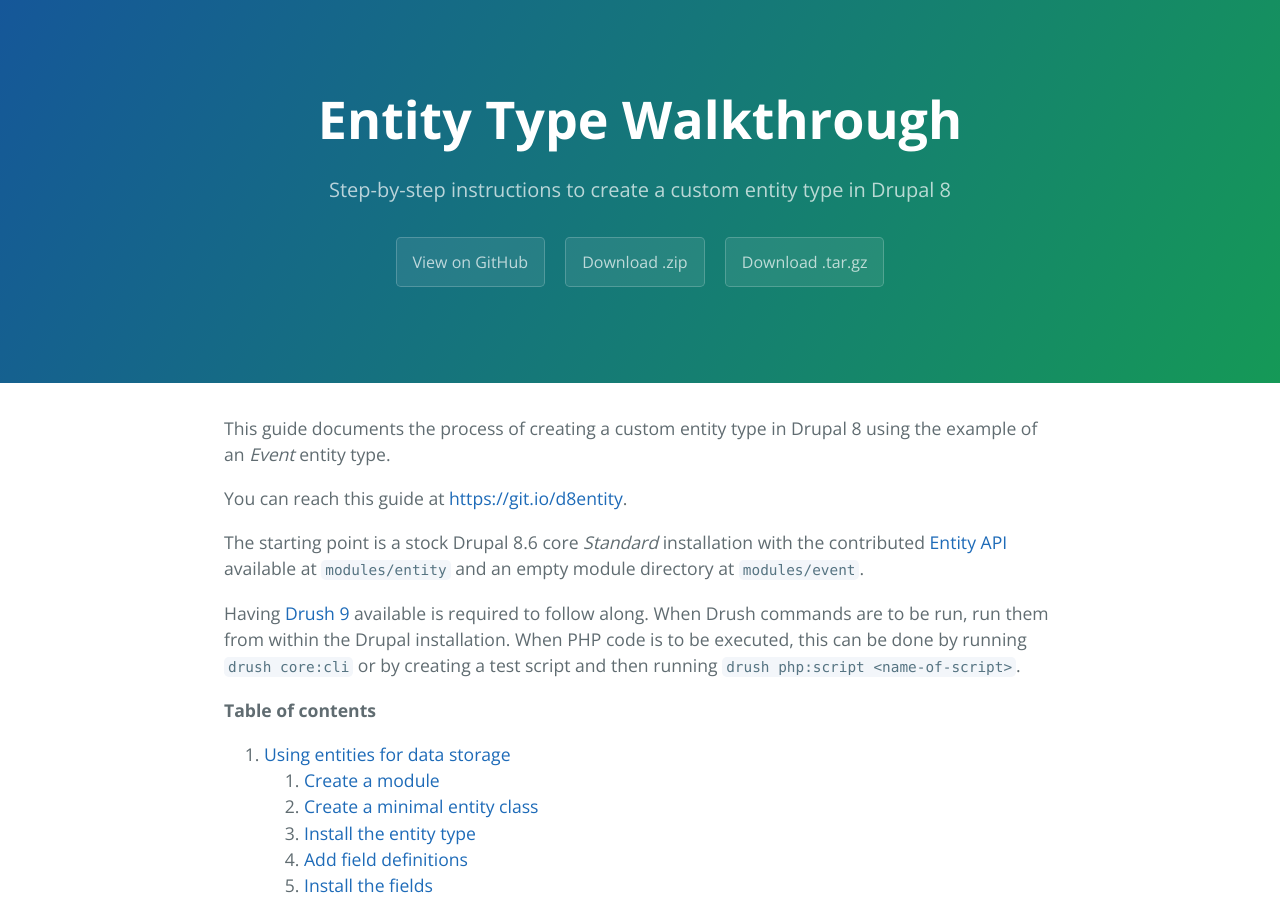
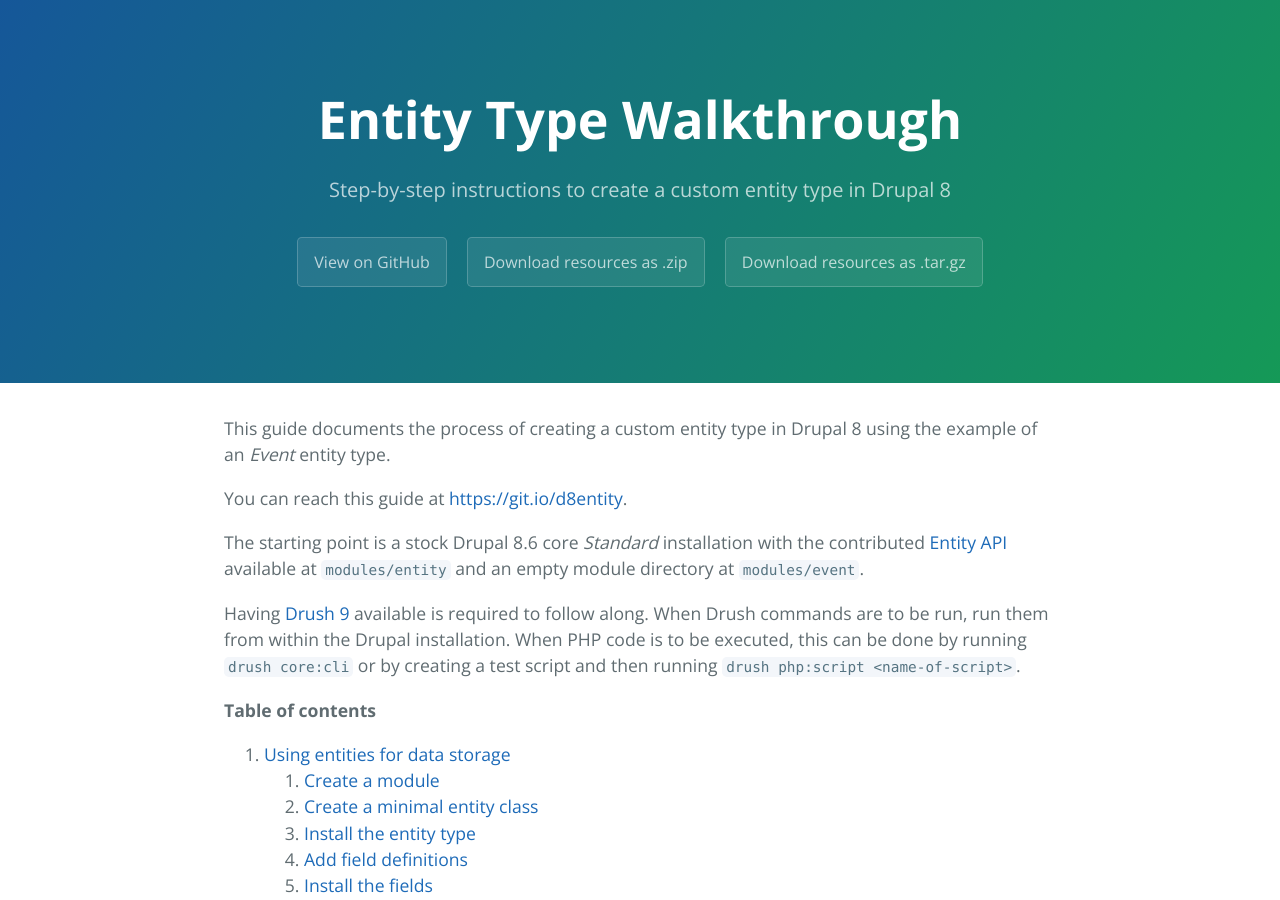
Before and after one commit to drupal-entity-training/event, a Jekyll site: the page built from index.md, in a window 1280 px wide and 900 px high. Built offline with Jekyll 4.4.1, drawn with Linux system fonts in a browser that asks for light colours; Markdown is read by kramdown in place of the engine named in the settings.

Commit message:
Update header links to point to resources repo

```diff
--- a/_includes/page-header.html
+++ b/_includes/page-header.html
@@ -2,6 +2,6 @@
   <h1 class="project-name">{{ site.title }}</h1>
   <h2 class="project-tagline">{{ site.tagline }}</h2>
   <a href="{{ site.author.url }}{{ site.baseurl }}" class="btn">View on GitHub</a>
-  <a href="{{ site.author.url }}{{ site.baseurl }}/archive/{{ site.repository.default_branch }}.zip" class="btn">Download .zip</a>
-  <a href="{{ site.author.url }}{{ site.baseurl }}/archive/{{ site.repository.default_branch }}.tar.gz" class="btn">Download .tar.gz</a>
+  <a href="{{ site.author.url }}/resources/archive/master.zip" class="btn">Download resources as .zip</a>
+  <a href="{{ site.author.url }}/resources/archive/master.tar.gz" class="btn">Download resources as .tar.gz</a>
 </section>
```
